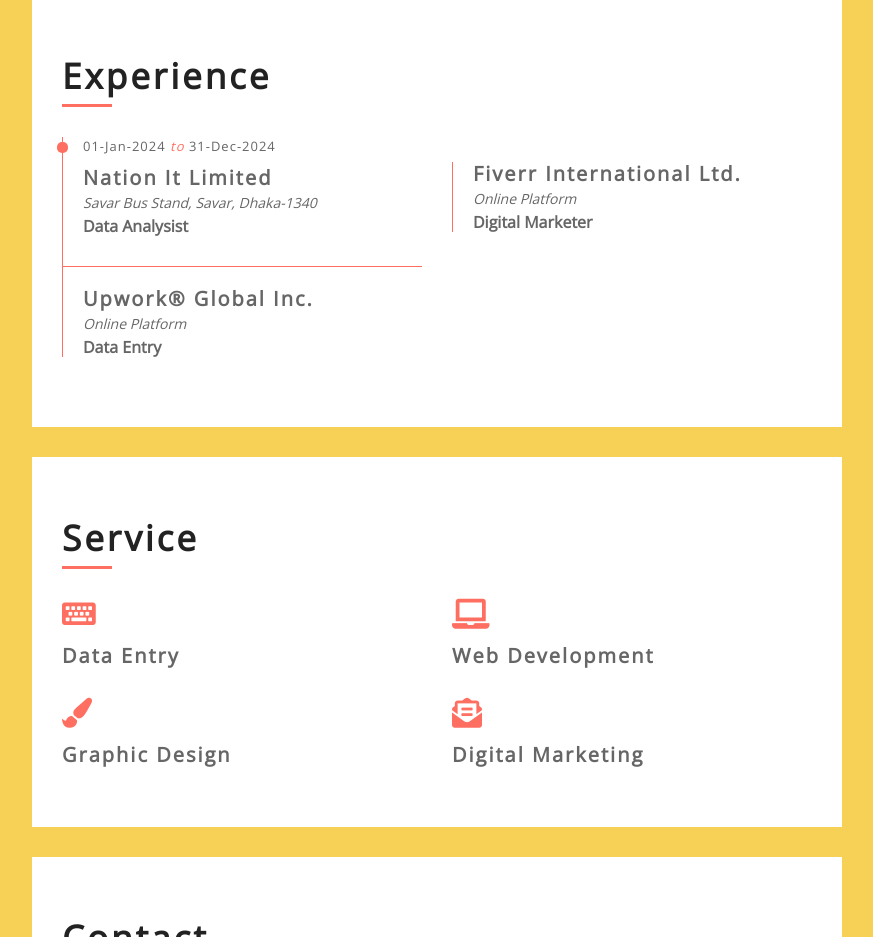
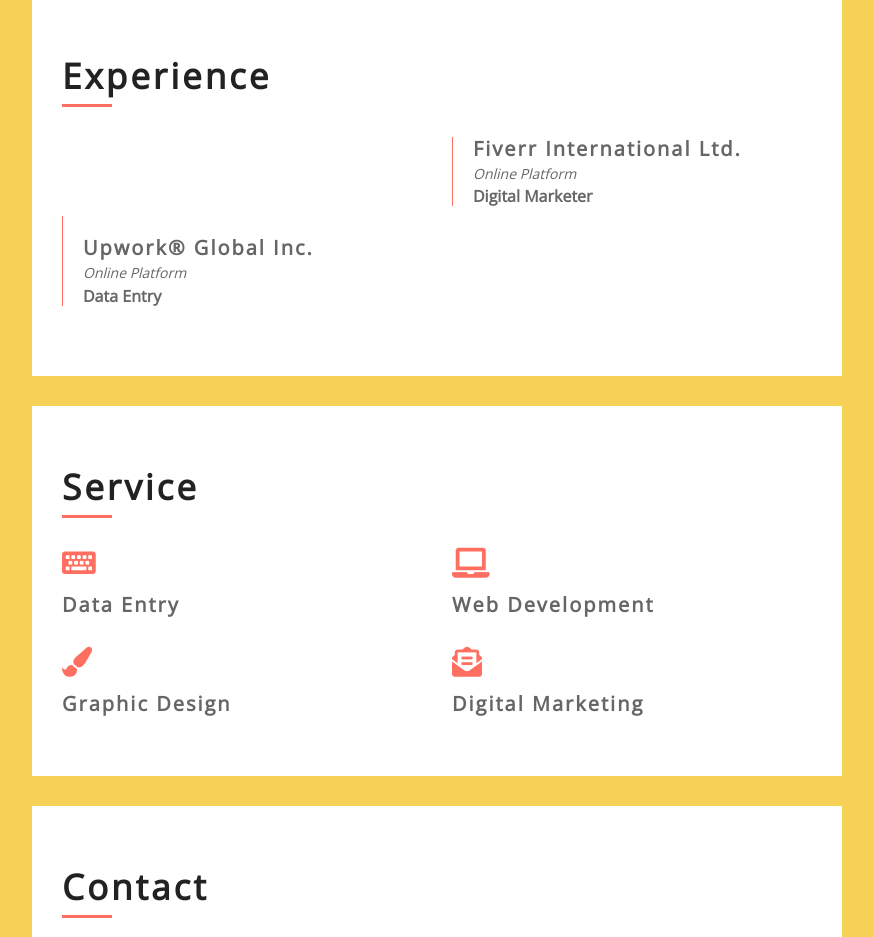
Before and after one commit to Nayeem131136/portfolio, a plain HTML site: page index.html in a window 1280 px wide. Shown: the part 1700-2637 px from the top of the page, without its empty margins (368-1241 px from the left). Drawn offline with nearby package versions, Linux system fonts and the light colour scheme.

Commit message:
Update index.html
3rd commit

```diff
--- a/index.html
+++ b/index.html
@@ -212,13 +212,13 @@
                         </div>
                         <div class="row align-items-center">
                             <div class="col-md-6">
-                                <div class="exp-col">
+                               <!-- <div class="exp-col">
                                     <span>01-Jan-2024 <i>to</i> 31-Dec-2024</span>
                                     <h3>Nation It Limited</h3>
                                     <h4>Savar Bus Stand, Savar, Dhaka-1340</h4>
                                     <h5>Data Analysist</h5>
                                     <p></p>
-                                </div>
+                                </div>-->
                             </div>
                             <div class="col-md-6">
                                 <div class="exp-col">
```
